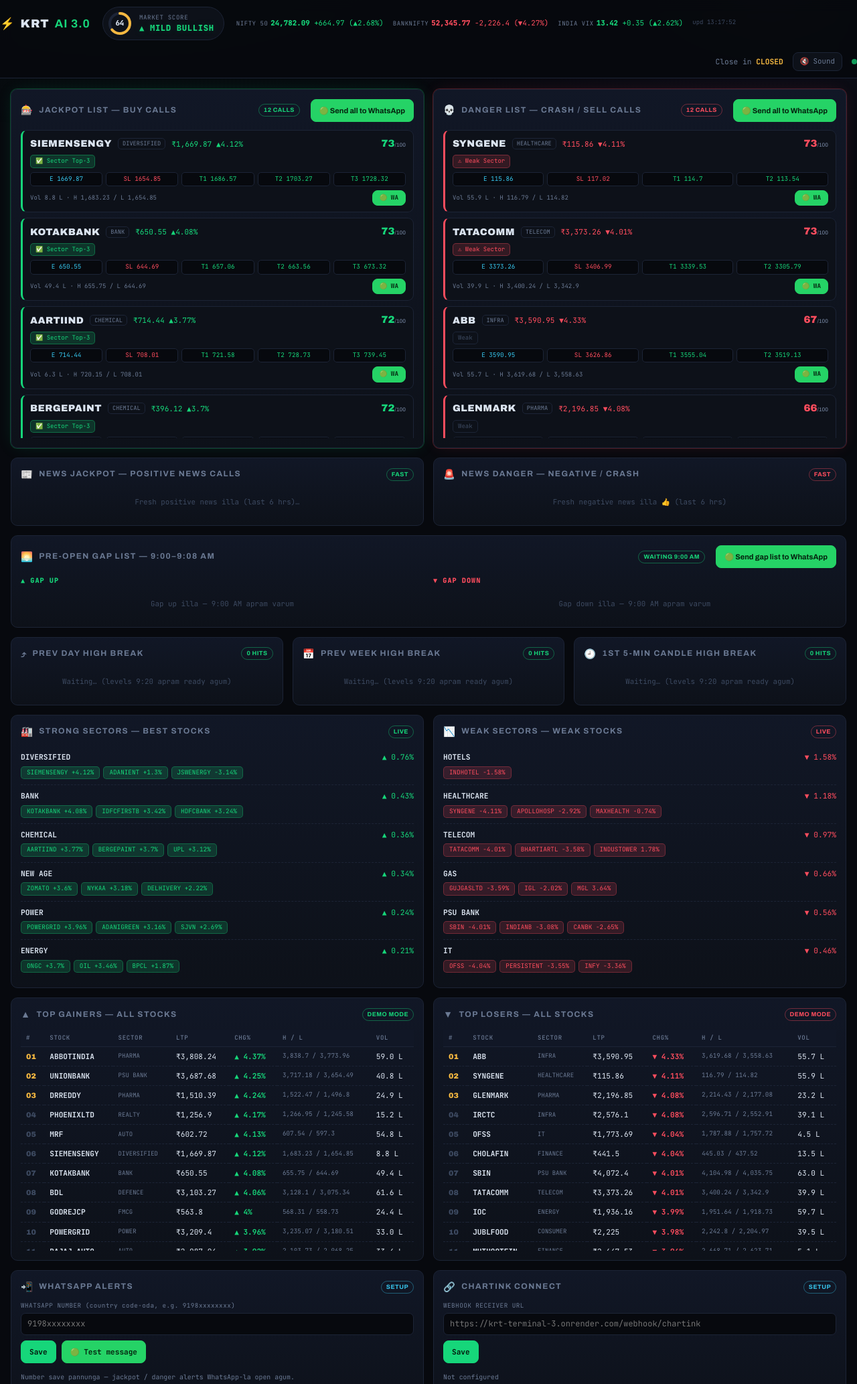
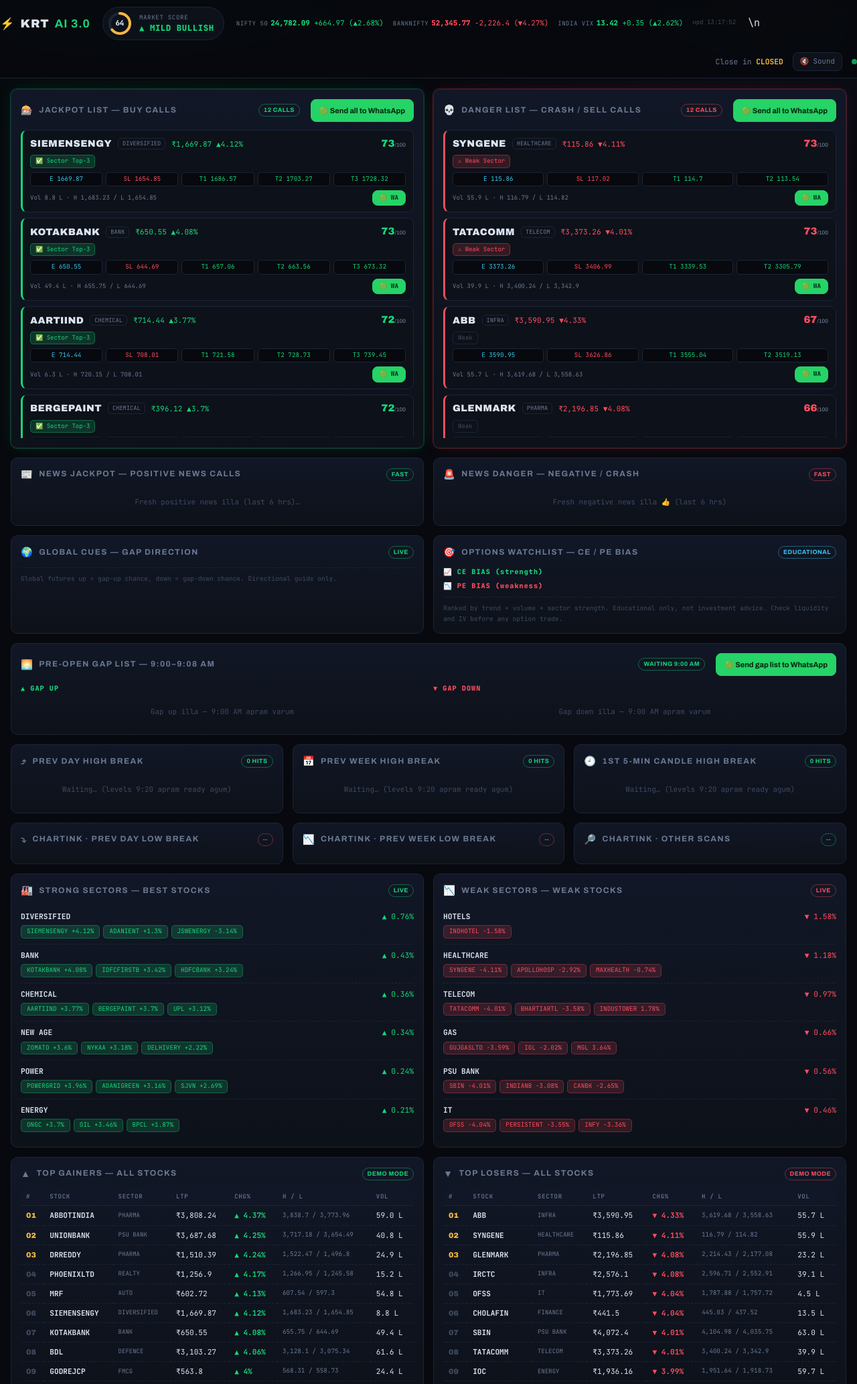
Before and after one commit to affiliatemaster0987-del/krt-terminal-3, a Flask app: page / in a window 1280 px wide. Shown: the top 2066 px of the page at 67% size. Run offline with Flask 3, Linux system fonts and the light colour scheme; data that the repository does not hold is empty.

Commit message:
Update index.html

```diff
--- a/templates/index.html
+++ b/templates/index.html
@@ -23,7 +23,7 @@
       <div class="bias bull" id="mktBias">--</div>
     </div>
   </div>
-  <div class="idx-strip" id="idxStrip"></div>
+  <div class="idx-strip" id="idxStrip"></div>\n  <div class="mood-pill" id="moodPill"></div>
   <div class="cmd-right">
     <span class="countdown"><span class="lbl">Close in </span><span id="countdown">--:--:--</span></span>
     <button class="snd" id="sndBtn">🔇 Sound</button>
@@ -61,6 +61,21 @@
     <div class="feed" id="newsDanger" style="max-height:300px"></div>
   </div>
 
+  <div class="card w6">
+    <h2><span class="ic">🌍</span> Global Cues — Gap Direction <span class="tag live" id="glTag">LIVE</span></h2>
+    <div class="glb-grid" id="globalCues"></div>
+    <div class="hint">Global futures up = gap-up chance, down = gap-down chance. Directional guide only.</div>
+  </div>
+
+  <div class="card w6">
+    <h2><span class="ic">🎯</span> Options Watchlist — CE / PE Bias <span class="tag set">EDUCATIONAL</span></h2>
+    <div class="opt-wrap">
+      <div><div class="po-head up">📈 CE BIAS (strength)</div><div id="ceList"></div></div>
+      <div><div class="po-head dn">📉 PE BIAS (weakness)</div><div id="peList"></div></div>
+    </div>
+    <div class="hint">Ranked by trend + volume + sector strength. Educational only, not investment advice. Check liquidity and IV before any option trade.</div>
+  </div>
+
   <!-- ══ PRE-OPEN GAP ══ -->
   <div class="card w12">
     <h2><span class="ic">🌅</span> PRE-OPEN GAP LIST — 9:00–9:08 AM <span class="tag live" id="poTag">--</span>
@@ -83,6 +98,19 @@
   <div class="card">
     <h2><span class="ic">🕘</span> 1st 5-min Candle High Break <span class="tag live" id="orTag">--</span></h2>
     <div class="feed" id="orList" style="max-height:280px"></div>
+  </div>
+
+  <div class="card brk-list">
+    <h2><span class="ic">⤵</span> Chartink · Prev Day LOW Break <span class="tag bearTag" id="pdlTag">--</span></h2>
+    <div id="pdlList"></div>
+  </div>
+  <div class="card brk-list">
+    <h2><span class="ic">📉</span> Chartink · Prev Week LOW Break <span class="tag bearTag" id="pwlTag">--</span></h2>
+    <div id="pwlList"></div>
+  </div>
+  <div class="card brk-list">
+    <h2><span class="ic">🔎</span> Chartink · Other Scans <span class="tag live" id="ckOtherTag">--</span></h2>
+    <div id="ckOther"></div>
   </div>
 
   <!-- ══ SECTOR — STRONG ══ -->
```
